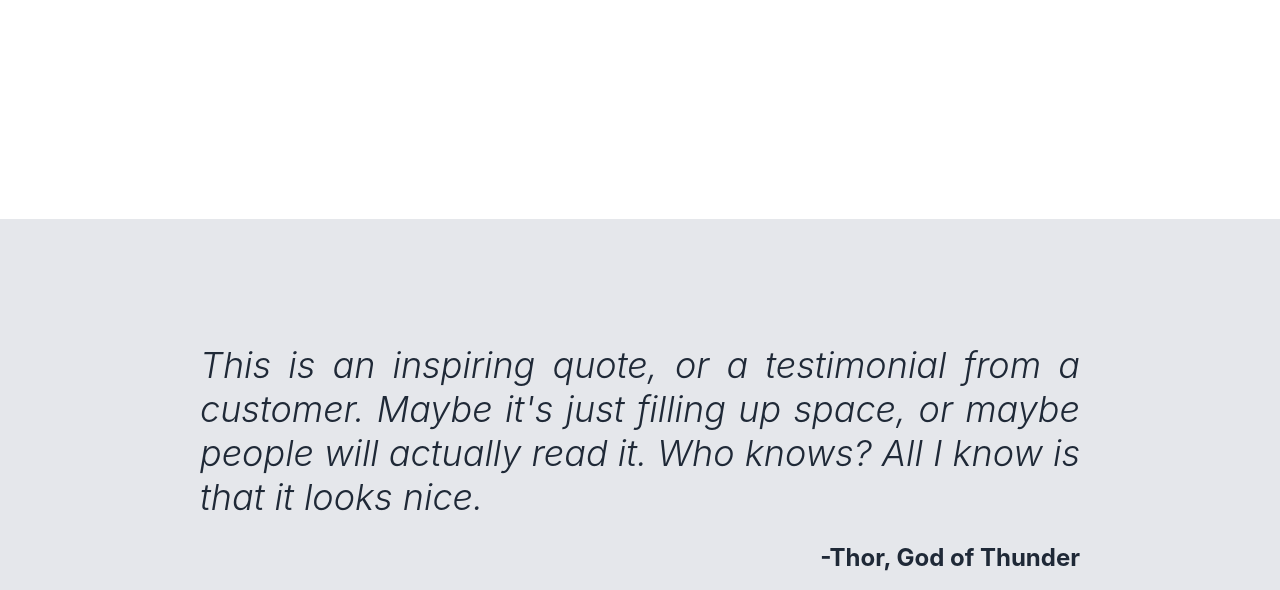
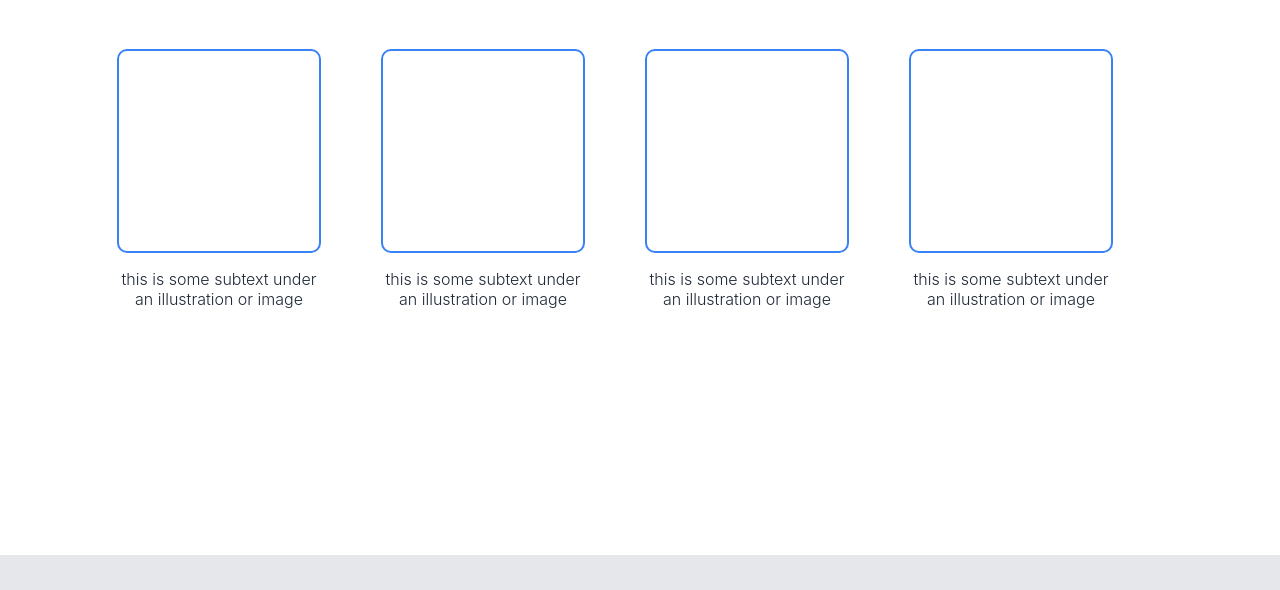
Before and after one commit to Neil-Tr/landing-page, a plain HTML site: page index.html in a window 1280 px wide. Shown: the part 730-1320 px from the top of the page. Drawn offline with Linux system fonts and the light colour scheme.

Commit message:
Finish Basic Layout

```diff
--- a/index.html
+++ b/index.html
@@ -41,10 +41,30 @@
     <div class="section-2">
     <h1>Some random information.</h1>
     <div class="collection">
-      <div class="card"></div>
+      <div class="wrapper">
+      <div class="card">
+      </div>
+      <p>this is some subtext under an illustration or image</p>
+    </div>
 
 
+    <div class="wrapper">
+      <div class="card">
+      </div>
+      <p>this is some subtext under an illustration or image</p>
+    </div>
 
+    <div class="wrapper">
+      <div class="card">
+      </div>
+      <p>this is some subtext under an illustration or image</p>
+    </div>
+
+    <div class="wrapper">
+      <div class="card">
+      </div>
+      <p>this is some subtext under an illustration or image</p>
+    </div>
 
     </div>
     </div>
--- a/style.css
+++ b/style.css
@@ -89,8 +89,36 @@ a {
   color: #1F2937;
   padding: 20px 200px 200px 150px;
   text-align: center;
+  display: flex;
+  flex-direction: column;
+  align-items: center;
 }
 /* Reserve space for section 2 */
+
+.collection {
+  display: flex;
+  justify-content: space-around;
+}
+
+.card {
+  width: 200px;
+  height: 200px;
+  border: solid #3882F6 2px;
+  border-radius: 10px;
+}
+
+.wrapper {
+  display: flex;
+  flex-direction: column;
+  align-items: center;
+  margin: 30px;
+  text-align: center;
+}
+
+.wrapper p {
+  font-weight: 300;
+  color: #1F2937;
+}
 
 
 .section-3 {
```
